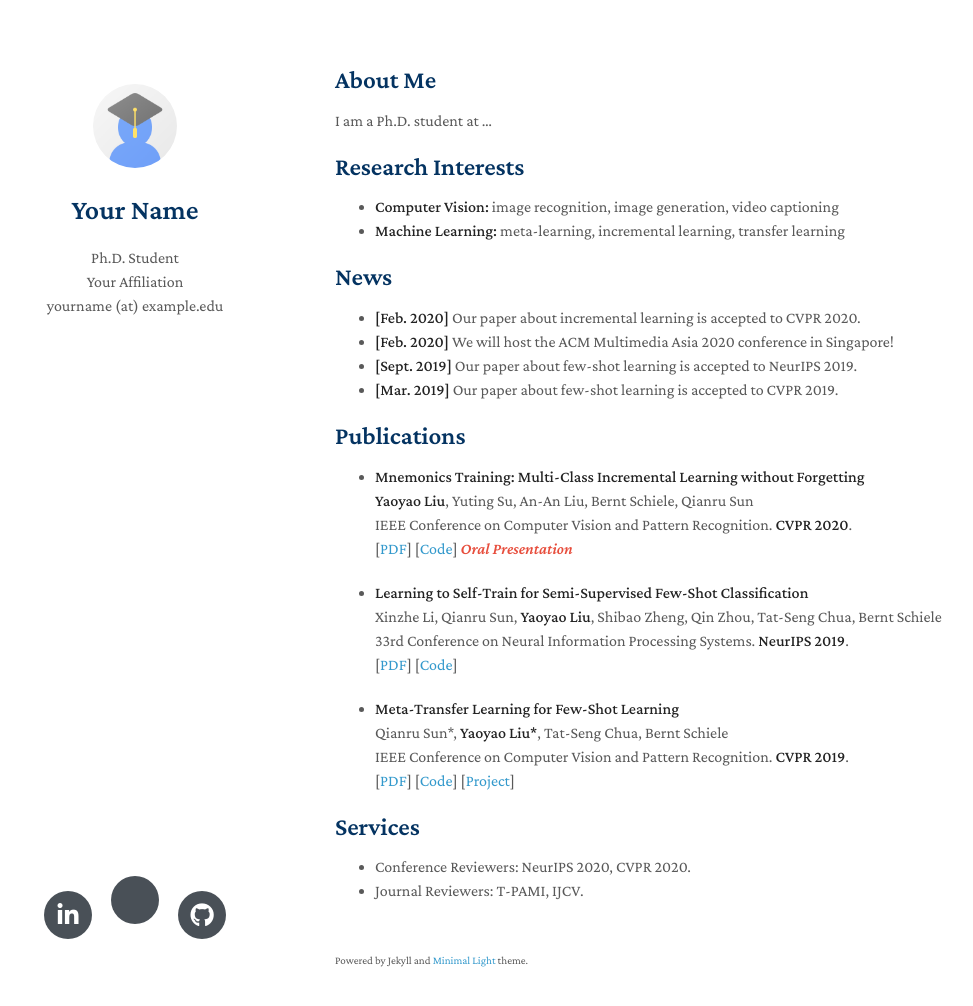
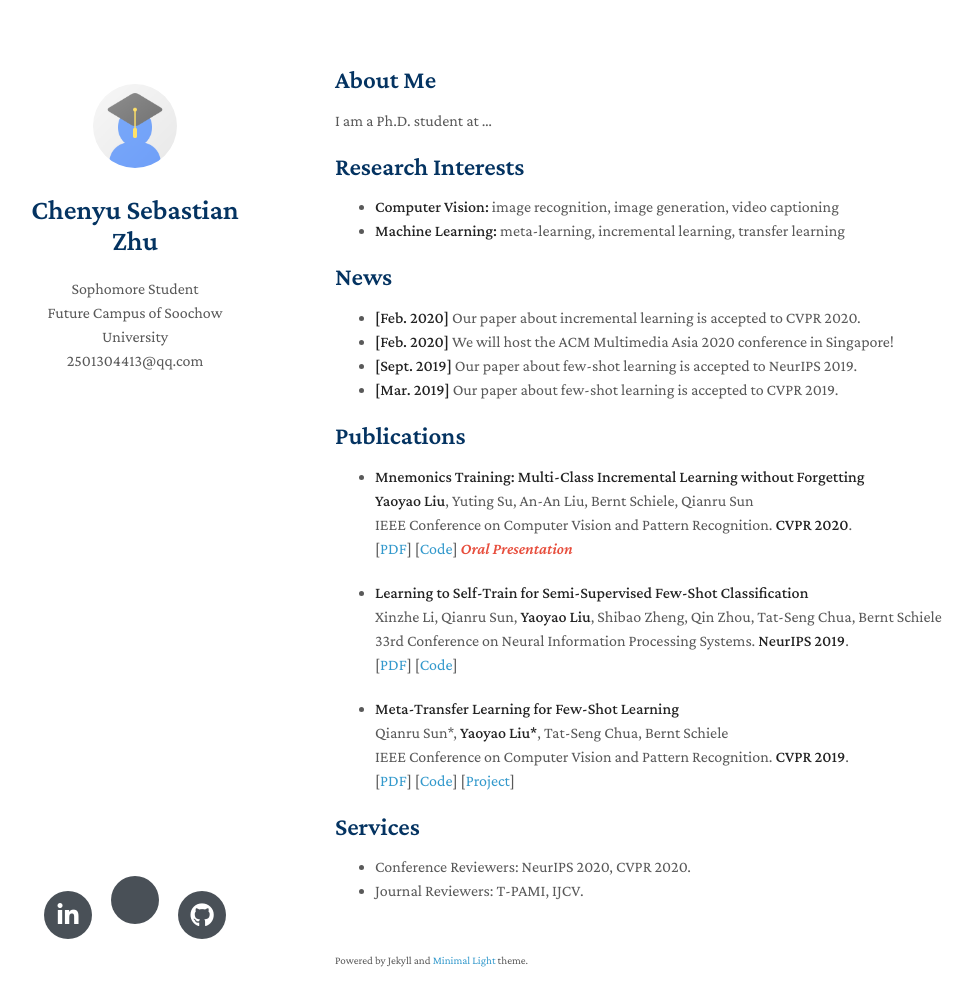
Before and after one commit to zhouhan-Zhong/zhouhan-Zhong.github.io, a Jekyll site: the page built from index.md, in a window 1280 px wide and 1041 px high. Shown: the top 1006 px of the window, without its empty margins (135-1108 px from the left). Built offline with Jekyll 4.4.1, drawn with Linux system fonts in a browser that asks for light colours; nearby versions of some CDN libraries; a style sheet for code colours, icons or effects is not loaded; our own code applies the rules of GitHub Pages for plain Markdown files.

Commit message:
Update _config.yml

```diff
--- a/_config.yml
+++ b/_config.yml
@@ -1,19 +1,19 @@
 # Basic Information
-title: Your Name
-position: Ph.D. Student
-affiliation: Your Affiliation
-email: yourname (at) example.edu
+title: Chenyu Sebastian Zhu
+position: Sophomore Student
+affiliation: Future Campus of Soochow University
+email: 2501304413@qq.com
 
 # Search Engine Optimization (SEO)
 # The following information is used to improve the website traffic from search engines, e.g., Google.
-keywords: minimal academic
+keywords: 苏州大学未来校区
 description: The Minimal Light is a simple and elegant jekyll theme for academic personal homepage.
-canonical: https://minimal-light.yyliu.net/
+canonical: https://zhuchyu-sebastian.github.io
 
 # Links
 # If you don't need one of them, you may delete the corresponding line.
 google_scholar: https://scholar.google.com/
-github_link: https://github.com/yaoyao-liu/minimal-light
+github_link: https://github.com/ZhuChyu-Sebastian
 linkedin: https://www.linkedin.com/
 
 # Images (e.g., your profile picture and your website's favicon)
```
